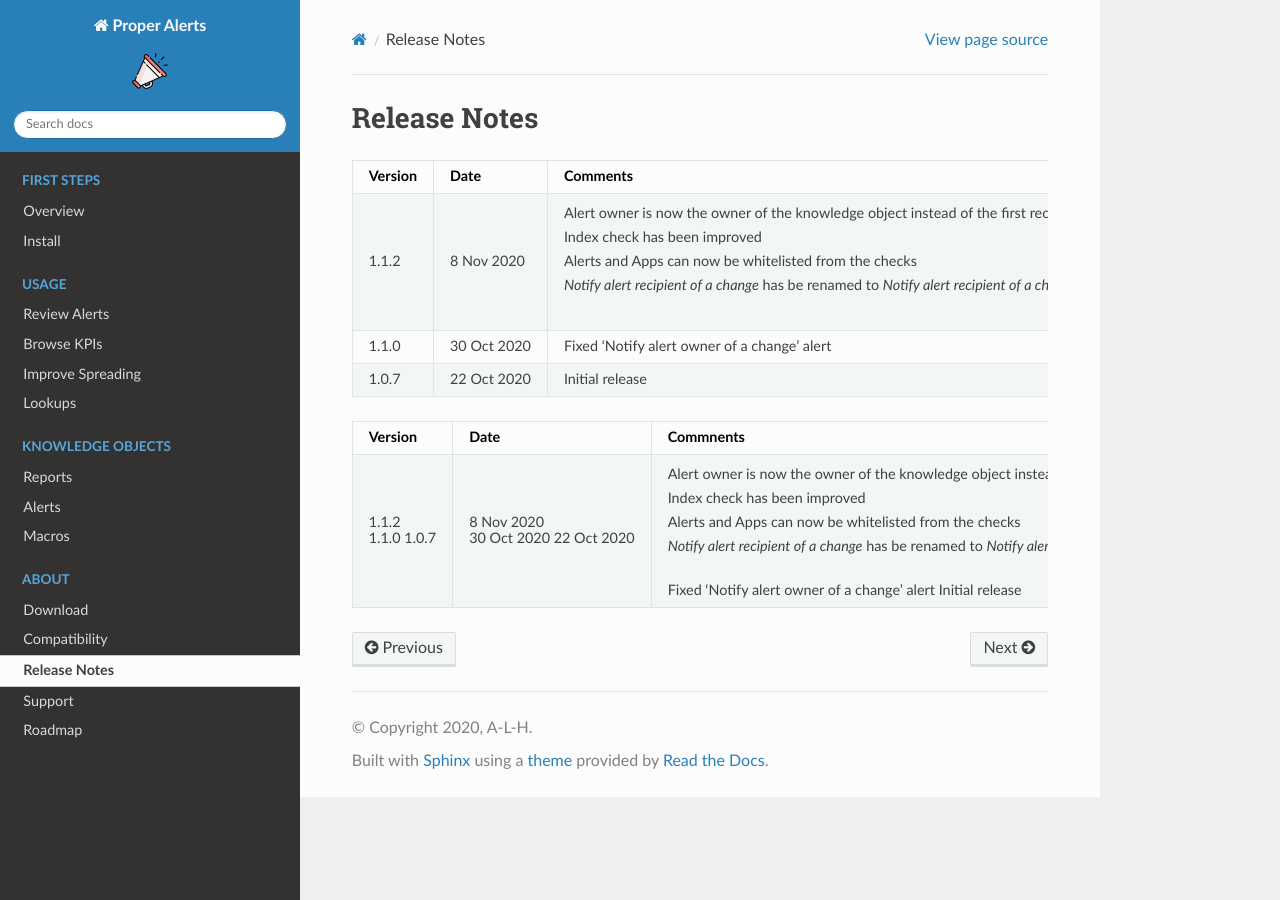
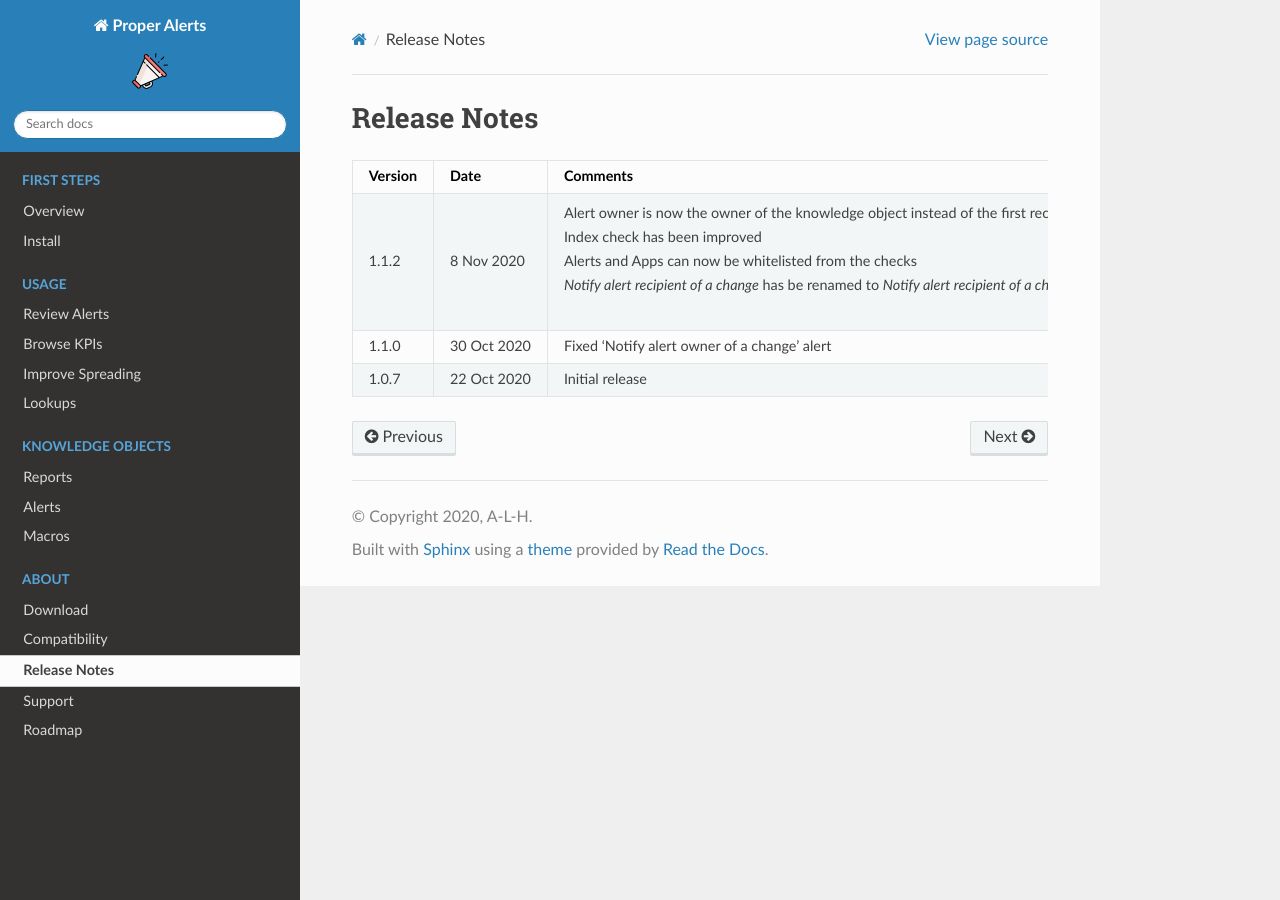
Before and after one commit to a-l-h/splunk-app-proper-alerts, a Sphinx documentation site: the page built from doc/releases.rst, in a window 1280 px wide. Built offline with Sphinx 7.4.7 and the Read the Docs theme 2.0.0, drawn with Linux system fonts in a browser that asks for light colours.

Commit message:
Update releases.rst

```diff
--- a/doc/releases.rst
+++ b/doc/releases.rst
@@ -20,14 +20,3 @@ Release Notes
    * - 1.0.7
      - 22 Oct 2020
      - Initial release
-
-+---------+-------------+------------------------------------------------------------------------------------------------------------+
-| Version | Date        | Commnents                                                                                                  |
-+=========+=============+============================================================================================================+
-| 1.1.2   | 8 Nov 2020  | | Alert owner is now the owner of the knowledge object instead of the first recipient of the alert         |
-|         |             | | Index check has been improved                                                                            |
-|         |             | | Alerts and Apps can now be whitelisted from the checks                                                   |
-|         |             | | *Notify alert recipient of a change* has be renamed to *Notify alert recipient of a change* and improved |
-| 1.1.0   | 30 Oct 2020 | Fixed 'Notify alert owner of a change' alert                                                               |
-| 1.0.7   | 22 Oct 2020 | Initial release                                                                                            |
-+---------+-------------+------------------------------------------------------------------------------------------------------------+
```
